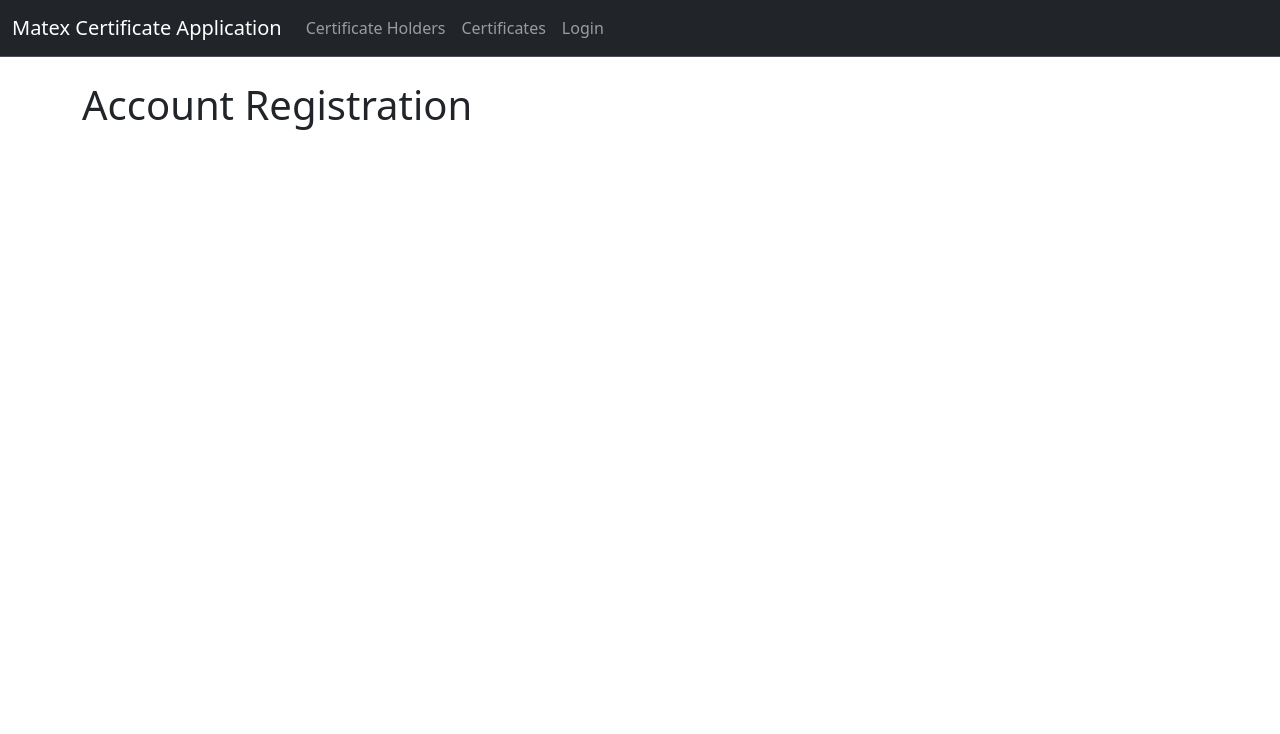
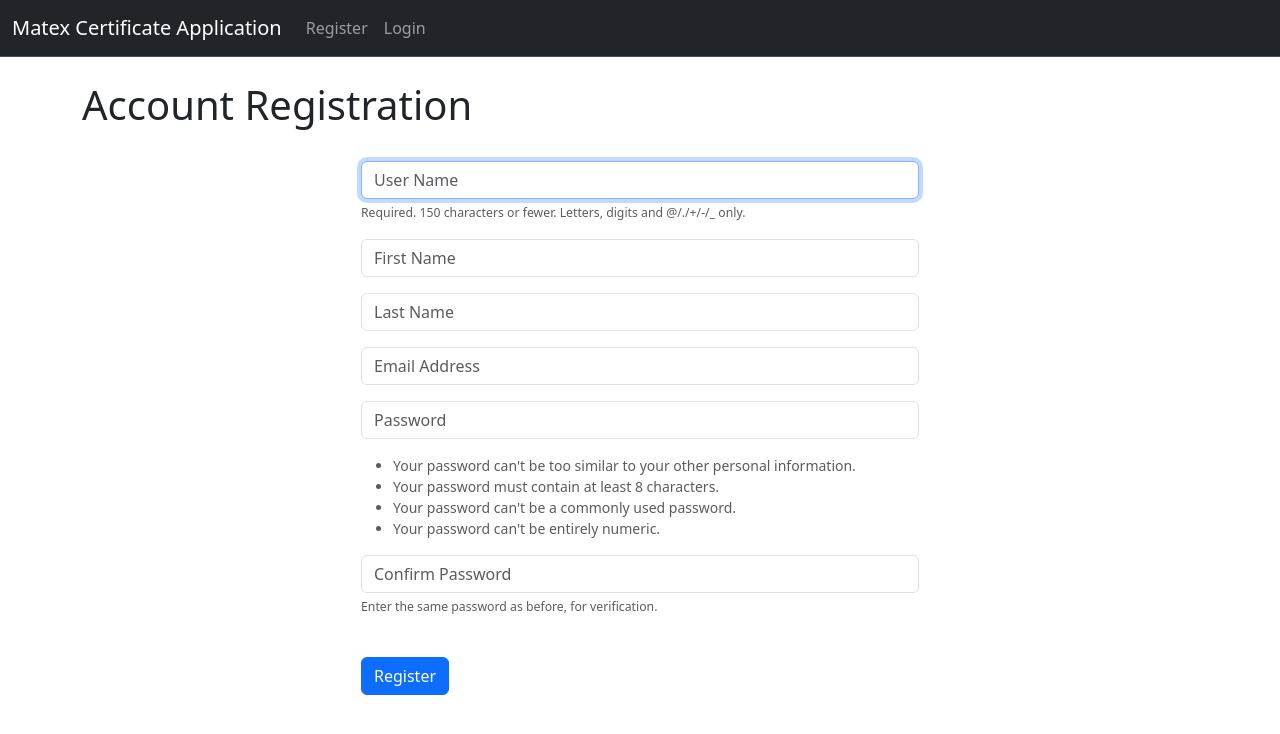
Before and after one commit to ajeglon/MATEX_CERTIFICATE_APPLICATION, a Django app: page /register/ in a window 1280 px wide. Shown: the top 734 px of the page. Run offline with Django 4.2, Linux system fonts and the light colour scheme.

Commit message:
added user registration as well as viewing of individual records

```diff
--- a/matex_app/forms.py
+++ b/matex_app/forms.py
@@ -1,6 +1,42 @@
 from django import forms
 from .models import CertificateHolder
 from .models import CertificateInfo
+from django.contrib.auth.forms import UserCreationForm
+from django.contrib.auth.models import User
+
+
+class RegistrationForm(UserCreationForm):
+    email = forms.EmailField(label="",
+                             widget=forms.TextInput(attrs={'class': 'form-control', 'placeholder': 'Email Address'}))
+    first_name = forms.CharField(label="", max_length=100,
+                                 widget=forms.TextInput(attrs={'class': 'form-control', 'placeholder': 'First Name'}))
+    last_name = forms.CharField(label="", max_length=100,
+                                widget=forms.TextInput(attrs={'class': 'form-control', 'placeholder': 'Last Name'}))
+
+    class Meta:
+        model = User
+        fields = ('username', 'first_name', 'last_name', 'email', 'password1', 'password2')
+
+    def __init__(self, *args, **kwargs):
+        super(RegistrationForm, self).__init__(*args, **kwargs)
+
+        self.fields['username'].widget.attrs['class'] = 'form-control'
+        self.fields['username'].widget.attrs['placeholder'] = 'User Name'
+        self.fields['username'].label = ''
+        self.fields[
+            'username'].help_text = '<span class="form-text text-muted"><small>Required. 150 characters or fewer. Letters, digits and @/./+/-/_ only.</small></span>'
+
+        self.fields['password1'].widget.attrs['class'] = 'form-control'
+        self.fields['password1'].widget.attrs['placeholder'] = 'Password'
+        self.fields['password1'].label = ''
+        self.fields[
+            'password1'].help_text = '<ul class="form-text text-muted small"><li>Your password can\'t be too similar to your other personal information.</li><li>Your password must contain at least 8 characters.</li><li>Your password can\'t be a commonly used password.</li><li>Your password can\'t be entirely numeric.</li></ul>'
+
+        self.fields['password2'].widget.attrs['class'] = 'form-control'
+        self.fields['password2'].widget.attrs['placeholder'] = 'Confirm Password'
+        self.fields['password2'].label = ''
+        self.fields[
+            'password2'].help_text = '<span class="form-text text-muted"><small>Enter the same password as before, for verification.</small></span>'
 
 
 class CertificateHolderForm(forms.ModelForm):
--- a/matex_app/models.py
+++ b/matex_app/models.py
@@ -20,3 +20,6 @@ class CertificateInfo(models.Model):
     certificate_duration = models.DurationField()
     certificate_expiration_date = models.DateField()
     certificate_active = models.BooleanField()
+
+    def __str__(self):
+        return str(self.certificate_number) + " - " + f'{self.certificate_holder}'
--- a/matex_app/templates/index.html
+++ b/matex_app/templates/index.html
@@ -15,10 +15,10 @@
     <br/>
     <form method="POST" action="{% url 'index' %}">
         {% csrf_token %}
-        <form>
         <div class="form-group">
             <label for="username">Username</label>
-                <input type="text" class="form-control" id="username" aria-describedby="username" placeholder="Enter username" name="username" required>
+            <input type="text" class="form-control" id="username" aria-describedby="username"
+                   placeholder="Enter username" name="username" required>
         </div>
         <br/>
         <div class="form-group">
@@ -28,7 +28,6 @@
         <br/>
         <button type="submit" class="btn btn-primary">Login</button>
     </form>
-    </form>
 
 </div>
 
--- a/matex_app/templates/navigation.html
+++ b/matex_app/templates/navigation.html
@@ -7,17 +7,20 @@
         </button>
         <div class="collapse navbar-collapse" id="navbarNav">
             <ul class="navbar-nav">
+                {% if user.is_authenticated %}
                 <li class="nav-item">
                     <a class="nav-link" href="{% url 'certificate-holders' %}">Certificate Holders</a>
                 </li>
                 <li class="nav-item">
                     <a class="nav-link" href="{% url 'certificates' %}">Certificates</a>
                 </li>
-                {% if user.is_authenticated %}
                 <li class="nav-item">
                     <a class="nav-link" href="{% url 'logout' %}">Logout</a>
                 </li>
                 {% else %}
+                <li class="nav-item">
+                    <a class="nav-link" href="{% url 'register' %}">Register</a>
+                </li>
                 <li class="nav-item">
                     <a class="nav-link" href="{% url 'index' %}">Login</a>
                 </li>
--- a/matex_app/templates/register.html
+++ b/matex_app/templates/register.html
@@ -3,5 +3,29 @@
 {% block content %}
 
 <h1>Account Registration</h1>
+<br/>
+<div class="d-grid gap-2 col-6 mx-auto">
+    <form method="POST" action="">
+        {% csrf_token %}
+
+        {% if form.errors %}
+			<div class="alert alert-warning alert-dismissible fade show" role="alert">
+			  Your Form Has Errors
+			  {% for field in form %}
+			  	{% if field.errors %}
+			  		{{ field.errors }}
+			  	{% endif %}
+			  {% endfor %}
+			  <button type="button" class="btn-close" data-bs-dismiss="alert" aria-label="Close"></button>
+			</div>
+		{% endif %}
+
+
+        {{ form.as_p}}
+        <br/>
+        <button type="submit" class="btn btn-primary">Register</button>
+    </form>
+
+</div>
 
 {% endblock content %}
--- a/matex_app/urls.py
+++ b/matex_app/urls.py
@@ -7,5 +7,6 @@ urlpatterns = [
     path('certificates', views.certificates, name='certificates'),
     path('add-holder', views.addholder, name='add-holder'),
     path('logout/', views.logout_user, name='logout'),
-    path('register/', views.register_user, name='register')
+    path('register/', views.register_user, name='register'),
+    path('holder-info/<int:pk>/', views.holder_info, name='holder-info')
 ]
--- a/matex_app/views.py
+++ b/matex_app/views.py
@@ -4,6 +4,7 @@ from .models import CertificateInfo
 from .forms import CertificateHolderForm
 from django.contrib import messages
 from django.contrib.auth import authenticate, login, logout
+from .forms import RegistrationForm
 
 
 # Create your views here.
@@ -63,4 +64,27 @@ def logout_user(request):
 
 
 def register_user(request):
-    return render(request, 'register.html', {})
+    if request.method == 'POST':
+        form = RegistrationForm(request.POST)
+        if form.is_valid():
+            form.save()
+            username = form.cleaned_data['username']
+            password = form.cleaned_data['password1']
+            user = authenticate(username=username, password=password)
+            login(request, user)
+            messages.success(request, 'User has been successfully registered')
+            return redirect('index')
+    else:
+        form = RegistrationForm()
+        return render(request, 'register.html', {'form': form})
+
+    return render(request, 'register.html', {'form': form})
+
+
+def holder_info(request, pk):
+    if request.user.is_authenticated:
+        holder_record = CertificateHolder.objects.get(nhs_number=pk)
+        return render(request, 'holder-info.html', {'holder_record': holder_record})
+    else:
+        messages.success(request, 'Please log in to view this page')
+        return redirect('index')
```
Also changed, not shown: matex_app/templates/certificate-holders.html (+20 -8 lines), matex_app/templates/holder-info.html (added, +30 -0 lines), db.sqlite3. Lines whose indentation alone changed are shown as unchanged.
